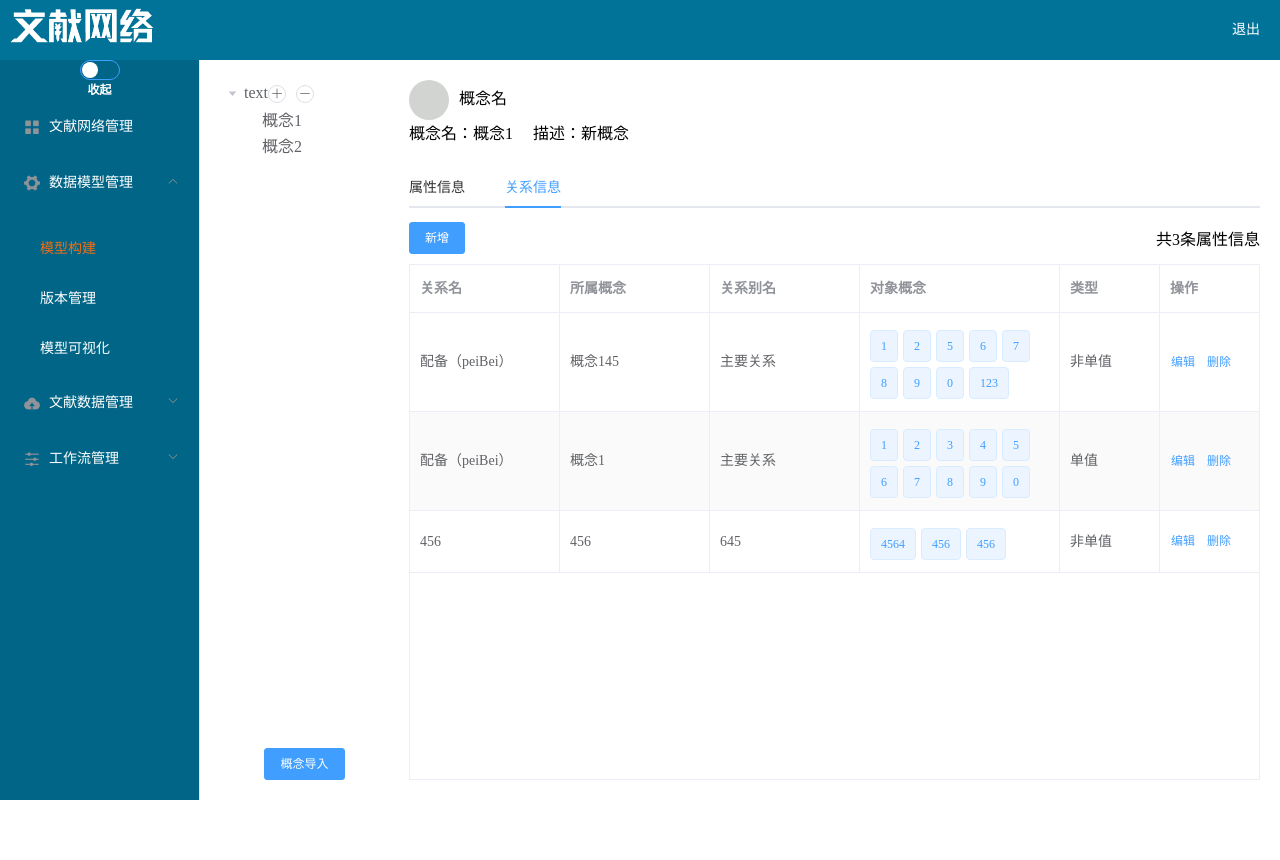
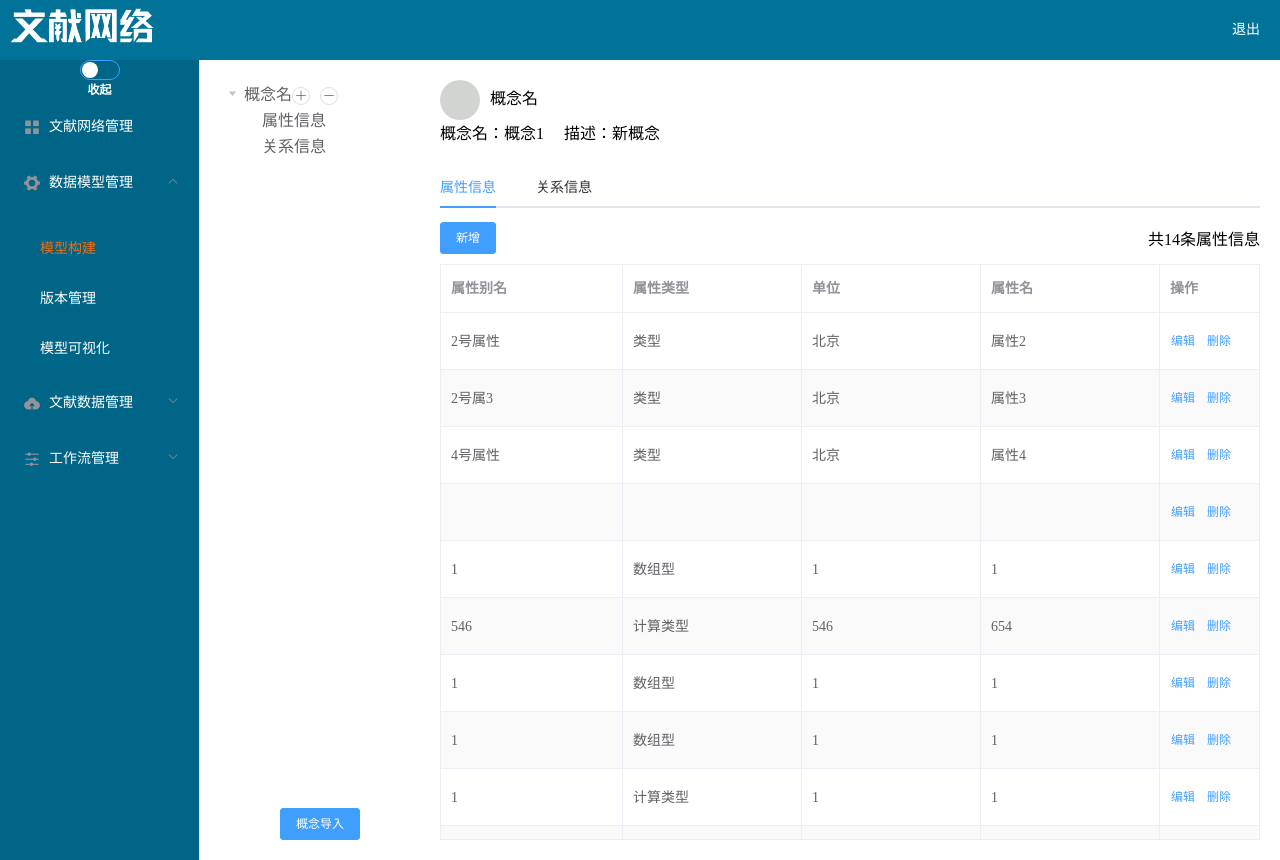
Before and after one commit to xiaobao999/netBack111, a Vue app: page /building in a window 1280 px wide. Before the commit the page ends 800 px from the top, so only its background shows below. Built offline with nearby package versions, Linux system fonts and the light colour scheme; data requests are answered from the project's data file; sample sign-in values are in the browser's storage.

Commit message:
修改各种小问题

```diff
--- a/db.json
+++ b/db.json
@@ -473,27 +473,20 @@
   "building": [
     {
       "id": 1,
-      "name": "属性1111",
-      "alias": "1号属性",
-      "type": "计算类型",
-      "company": "北京"
-    },
-    {
-      "id": 2,
       "name": "属性2",
       "alias": "2号属性",
       "type": "类型",
       "company": "北京"
     },
     {
-      "id": 3,
+      "id": 2,
       "name": "属性3",
       "alias": "2号属3",
       "type": "类型",
       "company": "北京"
     },
     {
-      "id": 4,
+      "id": 3,
       "name": "属性4",
       "alias": "4号属性",
       "type": "类型",
@@ -505,16 +498,97 @@
       "Ename": "",
       "othername": "",
       "company": "",
+      "id": 4
+    },
+    {
+      "name": "1",
+      "type": "数组型",
+      "Ename": "",
+      "othername": "",
+      "company": "1",
+      "alias": "1",
       "id": 5
     },
     {
-      "name": "213",
+      "name": "654",
       "type": "计算类型",
       "Ename": "",
       "othername": "",
-      "company": "12313",
-      "alias": "12312",
+      "company": "546",
+      "alias": "546",
+      "id": 6
+    },
+    {
+      "name": "1",
+      "type": "数组型",
+      "Ename": "",
+      "othername": "",
+      "company": "1",
+      "alias": "1",
       "id": 7
+    },
+    {
+      "name": "1",
+      "type": "数组型",
+      "Ename": "",
+      "othername": "",
+      "company": "1",
+      "alias": "1",
+      "id": 8
+    },
+    {
+      "name": "1",
+      "type": "计算类型",
+      "Ename": "",
+      "othername": "",
+      "company": "1",
+      "alias": "1",
+      "id": 9
+    },
+    {
+      "name": "1",
+      "type": "数组型",
+      "Ename": "",
+      "othername": "",
+      "company": "1",
+      "alias": "1",
+      "id": 10
+    },
+    {
+      "name": "1",
+      "type": "数组型",
+      "Ename": "",
+      "othername": "",
+      "company": "1",
+      "alias": "1",
+      "id": 11
+    },
+    {
+      "name": "1",
+      "type": "日期",
+      "Ename": "",
+      "othername": "",
+      "company": "1",
+      "alias": "1",
+      "id": 12
+    },
+    {
+      "name": "1",
+      "type": "",
+      "Ename": "",
+      "othername": "",
+      "company": "1",
+      "alias": "1",
+      "id": 13
+    },
+    {
+      "name": "1",
+      "type": "",
+      "Ename": "",
+      "othername": "",
+      "company": "1",
+      "alias": "1",
+      "id": 14
     }
   ],
   "super": {
@@ -562,16 +636,114 @@
       "relationType": "单值"
     },
     {
-      "relationName": "456",
-      "parentName": "456",
-      "relationOtherName": "645",
+      "relationName": "42",
+      "parentName": "42",
+      "relationOtherName": "4",
       "objectName": [
-        "4564",
-        "456",
-        "456"
+        "4"
       ],
-      "relationType": "非单值",
+      "relationType": "单值",
+      "id": 3
+    },
+    {
+      "relationName": "4",
+      "parentName": "4",
+      "relationOtherName": "4",
+      "objectName": [
+        "4"
+      ],
+      "relationType": "单值",
       "id": 4
+    },
+    {
+      "relationName": "4",
+      "parentName": "4",
+      "relationOtherName": "4",
+      "objectName": [
+        "4"
+      ],
+      "relationType": "单值",
+      "id": 5
+    },
+    {
+      "relationName": "4",
+      "parentName": "4",
+      "relationOtherName": "4",
+      "objectName": [
+        "4"
+      ],
+      "relationType": "单值",
+      "id": 6
+    },
+    {
+      "relationName": "11111",
+      "parentName": "11",
+      "relationOtherName": "1",
+      "objectName": [
+        "1"
+      ],
+      "relationType": "单值",
+      "id": 7
+    },
+    {
+      "relationName": "1",
+      "parentName": "1",
+      "relationOtherName": "1",
+      "objectName": [
+        "1"
+      ],
+      "relationType": "单值",
+      "id": 8
+    },
+    {
+      "relationName": "1",
+      "parentName": "1",
+      "relationOtherName": "1",
+      "objectName": [
+        "1"
+      ],
+      "relationType": "单值",
+      "id": 9
+    },
+    {
+      "relationName": "1",
+      "parentName": "1",
+      "relationOtherName": "1",
+      "objectName": [
+        "12"
+      ],
+      "relationType": "",
+      "id": 10
+    },
+    {
+      "relationName": "1",
+      "parentName": "1",
+      "relationOtherName": "1",
+      "objectName": [
+        "1"
+      ],
+      "relationType": "单值",
+      "id": 11
+    },
+    {
+      "relationName": "1",
+      "parentName": "1",
+      "relationOtherName": "1",
+      "objectName": [
+        "1"
+      ],
+      "relationType": "单值",
+      "id": 12
+    },
+    {
+      "relationName": "12",
+      "parentName": "1",
+      "relationOtherName": "1",
+      "objectName": [
+        "1"
+      ],
+      "relationType": "单值",
+      "id": 13
     }
   ]
 }
--- a/src/App.vue
+++ b/src/App.vue
@@ -1,6 +1,6 @@
 <template>
   <div id="app">
-    <router-view/>
+    <router-view />
   </div>
 </template>
 
@@ -18,7 +18,16 @@ body {
   display: flex;
   flex-direction: column;
 }
+//滚动条的宽度
+::-webkit-scrollbar {
+  width: 10px;
+  height: 10px;
+}
+//滚动条的滑块
+::-webkit-scrollbar-thumb {
+  background-color: #a1a3a9;
+  border-radius: 3px;
+}
 </style>
 <script>
-
 </script>
--- a/src/components/building.vue
+++ b/src/components/building.vue
@@ -33,17 +33,20 @@
               <span style="float:right">共{{tableData.length}}条属性信息</span>
             </div>
             <div class="build_content">
-              <el-table :data="tableData" border stripe style="width: 100%">
-                <el-table-column prop="name" label="属性名" min-width="200"></el-table-column>
-                <el-table-column prop="alias" label="属性别名" min-width="200"></el-table-column>
-                <el-table-column prop="type" label="属性类型" min-width="200"></el-table-column>
-                <el-table-column prop="company" label="单位" min-width="200"></el-table-column>
+              <el-table :data="tableData" border stripe style="width: 100%" height="100%">
+                <el-scrollbar style="height: 100%;">
+                  <el-table-column prop="name" label="属性名"></el-table-column>
+                  <el-table-column prop="alias" label="属性别名"></el-table-column>
+                  <el-table-column prop="type" label="属性类型"></el-table-column>
+                  <el-table-column prop="company" label="单位"></el-table-column>
                   <el-table-column fixed="right" label="操作" width="100">
                     <template slot-scope="scope">
                       <el-button @click="handleClick(scope.row)" type="text" size="small">编辑</el-button>
                       <el-button type="text" size="small" @click="deleteAttribute(scope.row)">删除</el-button>
                     </template>
                   </el-table-column>
+                </el-scrollbar>
+                <!-- /滚动条 -->
               </el-table>
               <div class="formAttribute" v-if="formAttributeshow">
                 <div style="border-bottom:1px solid #d1d4d1;padding:10px 5px;margin-bottom:15px">
@@ -87,17 +90,17 @@
               <span style="float:right">共{{relationTableData.length}}条属性信息</span>
             </div>
             <div class="build_content">
-              <el-table :data="relationTableData" border stripe style="width: 100%">
-                <el-table-column prop="relationName" label="关系名" min-width="150"></el-table-column>
-                <el-table-column prop="parentName" label="所属概念" min-width="150"></el-table-column>
-                <el-table-column prop="relationOtherName" label="关系别名" min-width="150"></el-table-column>
-                <el-table-column prop="objectName" label="对象概念" min-width="200">
+              <el-table :data="relationTableData" border stripe style="width: 100%" height="100%">
+                <el-table-column prop="relationName" label="关系名"></el-table-column>
+                <el-table-column prop="parentName" label="所属概念"></el-table-column>
+                <el-table-column prop="relationOtherName" label="关系别名"></el-table-column>
+                <el-table-column prop="objectName" label="对象概念" min-width="150">
                   <!-- 多个tag -->
                   <template slot-scope="scope">
                     <el-tag v-for="(item,i) in scope.row.objectName" :key="i">{{item}}</el-tag>
                   </template>
                 </el-table-column>
-                <el-table-column prop="relationType" label="类型" min-width="100"></el-table-column>
+                <el-table-column prop="relationType" label="类型"></el-table-column>
                 <el-table-column fixed="right" label="操作" width="100">
                   <template slot-scope="scope">
                     <el-button @click="relationshipopen(scope.row)" type="text" size="small">编辑</el-button>
@@ -178,17 +181,17 @@ export default {
         {
           pid: 0,
           id: 999,
-          label: "text",
+          label: "概念名",
           children: [
             {
               pid: 999,
               id: 1,
-              label: "概念1"
+              label: "属性信息"
             },
             {
               pid: 999,
               id: 2,
-              label: "概念2"
+              label: "关系信息"
             }
           ]
         }
@@ -199,7 +202,7 @@ export default {
       },
       msg: "概念1",
       describe: "新概念",
-      activeName: "second",
+      activeName: "first",
       tableData: [],
       formAttributeshow: false,
       form: {
@@ -265,6 +268,7 @@ export default {
     async onSubmitship() {
       let id = this.relationform.id;
       if (id == undefined) {
+        console.log(this.relationform);
         this.relationform.id = this.relationTableData.length + 1;
         await this.$http.post(`information`, this.relationform);
         this.getdata();
@@ -405,6 +409,7 @@ export default {
     width: 100%;
     height: 100%;
     display: flex;
+    overflow: hidden;
     flex-direction: column;
     .build_main {
       width: 100%;
--- a/src/components/guration.vue
+++ b/src/components/guration.vue
@@ -110,9 +110,9 @@ let option = {
         "path://M19.300,3.300 L253.300,3.300 C262.136,3.300 269.300,10.463 269.300,19.300 L269.300,21.300 C269.300,30.137 262.136,37.300 253.300,37.300 L19.300,37.300 C10.463,37.300 3.300,30.137 3.300,21.300 L3.300,19.300 C3.300,10.463 10.463,3.300 19.300,3.300 Z",
       symbolSize: [150, 30],
       symbolRotate: 0,
-      legendHoverLink: true,
-      roam: false,
-      draggable: true,
+      legendHoverLink: false,
+      roam: true,
+      //draggable: true,
       hoverAnimation: true,
       focusNodeAdjacency: true,
       edgeSymbol: ["arrow", "none"],
@@ -143,10 +143,13 @@ let option = {
         }
       },
       force: {
-        repulsion: 3000
+        repulsion: 5000,
+        edgeLength: [5, 10],
+        layoutAnimation: true
       },
       nodes: nodes,
-      edges: edges
+      edges: edges,
+      animation: true
     }
   ]
 };
--- a/src/components/netment.vue
+++ b/src/components/netment.vue
@@ -168,7 +168,7 @@ export default {
           emulateJSON: true
         }
       );
-      await this.loaddata()
+      await this.loaddata();
       this.dialogFormVisible = false;
     },
     addatlas() {
@@ -213,7 +213,7 @@ export default {
   flex-wrap: wrap;
   > div {
     margin: 0 10px 10px 0;
-    width: 23%;
+    width: 24%;
     height: 200px;
     text-align: center;
     border: 1px solid #c8c8c8;
--- a/src/components/progress.vue
+++ b/src/components/progress.vue
@@ -7,7 +7,7 @@
         <el-table-column prop="name" label="进度条">
           <template slot-scope="scope">
             <div :class="scope.row.startup?'dynamic':''">
-              <el-progress :percentage="scope.row.name"></el-progress>
+              <el-progress :percentage="scope.row.name" :stroke-width="20"></el-progress>
             </div>
           </template>
         </el-table-column>
@@ -111,18 +111,25 @@ export default {
   }
 }
 @keyframes myfirst {
-  from {
-    left: 0;
-    right: calc(100% - 10px);
-    background-color: yellowgreen;
+  0% {
+    // transform: translateX(-100%);
+    background-color: rgb(0, 228, 245);
+    background-position: 0px 0px;
   }
-  to {
-    left: calc(100% - 10px);
-    right: 0%;
-    background-color: yellow;
+  50% {
+    // transform: translateX(-100%);
+    background-color: rgb(75, 165, 255);
+    background-position: 100px 0px;
+  }
+  100% {
+    // transform: translateX(0);
+    background-color: rgb(0, 228, 245);
+    background-position: 200px 0px;
   }
 }
 .dynamic /deep/.el-progress-bar__inner {
-  animation: myfirst 5s infinite alternate;
+  background: url(../assets/progress.png) repeat;
+  background-size: 200px 20px;
+  animation: myfirst 5s infinite linear;
 }
 </style>
```
Also changed, not shown: src/assets/progress.png (added). Lines whose indentation alone changed are shown as unchanged.
